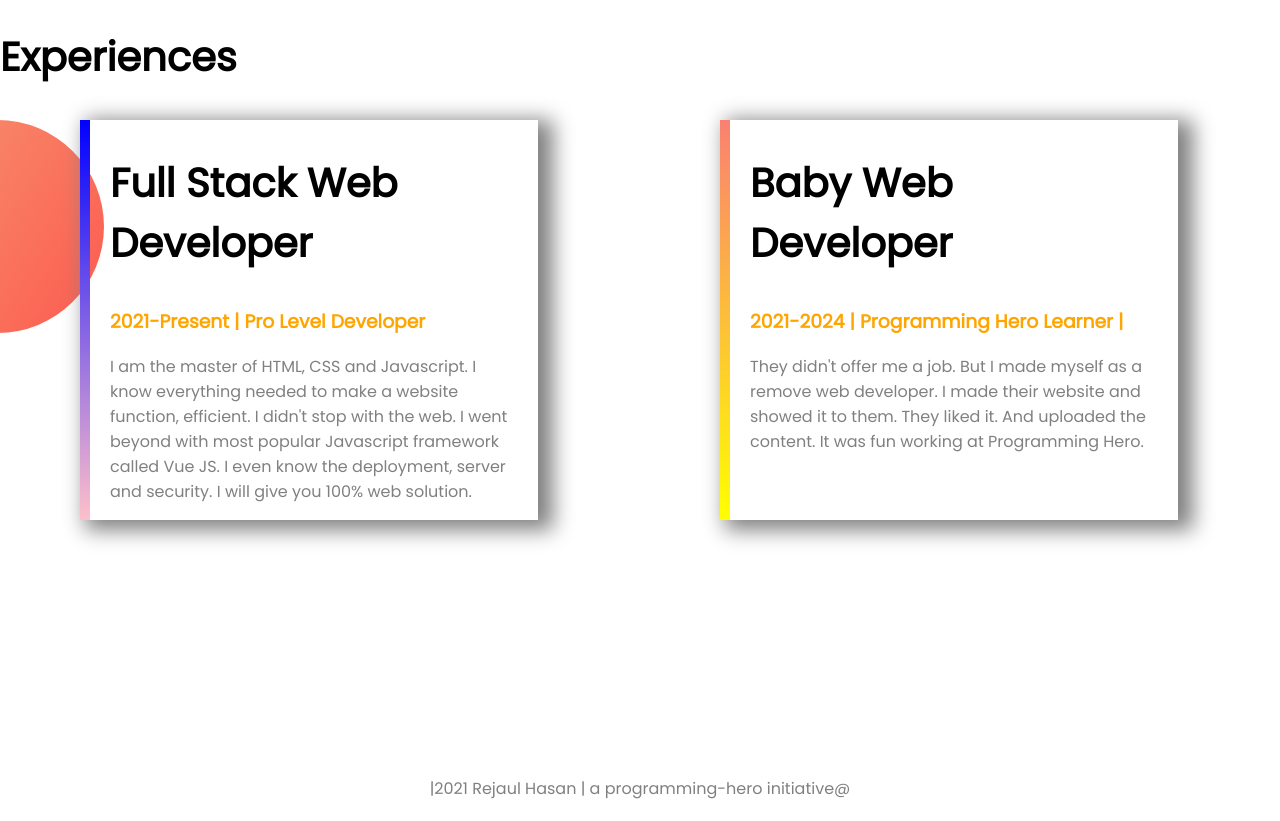
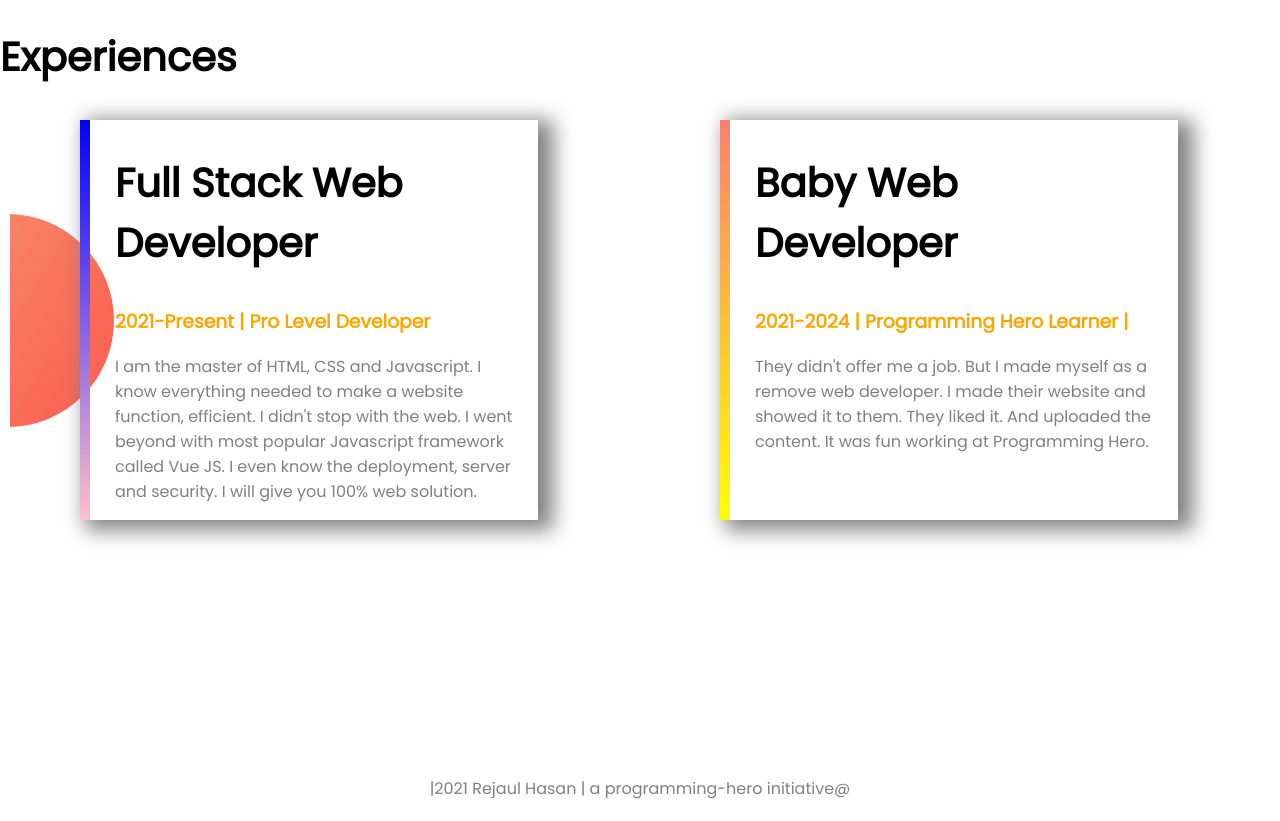
Before and after one commit to rejaulrasel/my-working-portfolio, a plain HTML site: page index.html in a window 1280 px wide. Shown: the part 1220-2041 px from the top of the page. Drawn offline with Linux system fonts and the light colour scheme.

Commit message:
change exp-section background image

```diff
--- a/style.css
+++ b/style.css
@@ -53,7 +53,7 @@ h1{
     box-shadow: 10px 5px 20px 5px  gray;
     width: 95%;
     padding-right: 25px;
-    padding-left: 20px;
+    padding-left: 25px;
     margin-left: 80px;
 }
 .full-stack{
@@ -74,6 +74,7 @@ h1{
 .exp-area{
 background-image: url(images/exp-bg.png);
 background-repeat: no-repeat;
+background-position: 10px;
 
 }
 footer{
```
